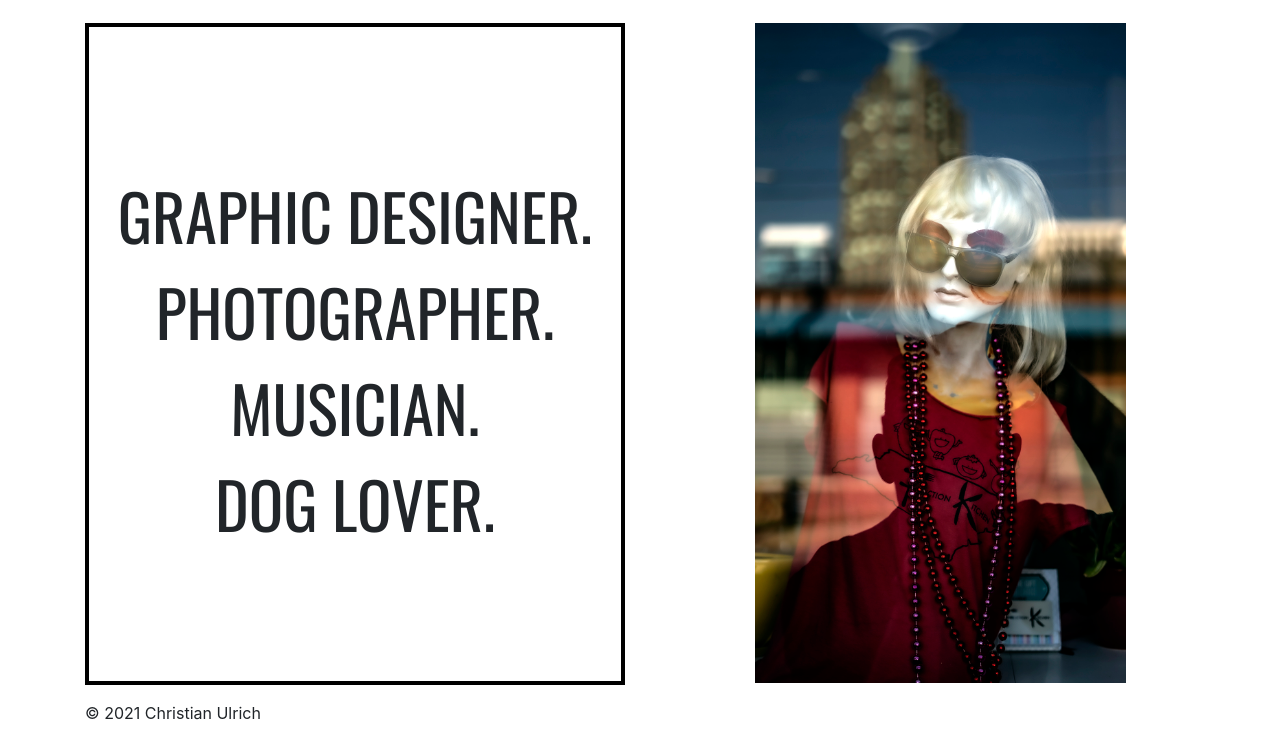
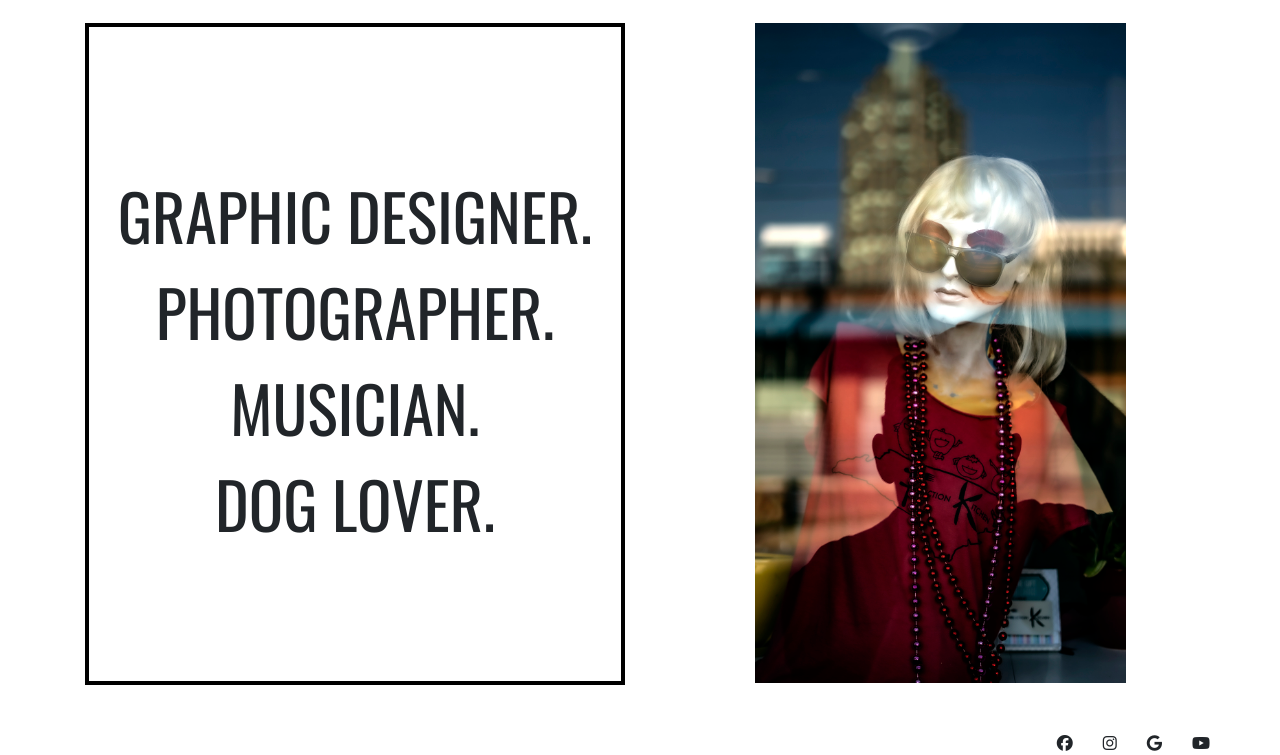
Before and after one commit to ZachDevNC/ChistiansPortfolioSite, a website: page index.html in a window 1280 px wide. Shown: the part 121-876 px from the top of the page. Drawn offline with nearby package versions, Linux system fonts and the light colour scheme.

Commit message:
updated footer layout

```diff
--- a/css/styles.css
+++ b/css/styles.css
@@ -153,9 +153,14 @@ p.home {
     margin-top: 20px;
     margin-left: 100px;
     align-items: center;
+
 }
 
 /* about page image */
 #christian {
     margin-top: 30px;
 }
+
+footer {
+    margin-top: 30px;
+}
--- a/index.html
+++ b/index.html
@@ -9,6 +9,7 @@
     <link rel="preconnect" href="https://fonts.googleapis.com">
     <link href="https://fonts.googleapis.com/css2?family=Oswald&display=swap" rel="stylesheet">
     <link rel="stylesheet" href="node_modules/font-awesome/css/font-awesome.min.css" />
+    <link rel="stylesheet" href="https://cdnjs.cloudflare.com/ajax/libs/font-awesome/4.7.0/css/font-awesome.min.css">
     <link rel="stylesheet" href="node_modules/bootstrap-social/bootstrap-social.css" />
     <link rel="stylesheet" href="css/styles.css" />
 
@@ -42,7 +43,7 @@
 
     <div class="container">
         <div class="row">
-            <div class="col">
+            <div class="col-md-6">
                 <p class="home">
                     Graphic Designer.<br>
                     Photographer.<br>
@@ -50,7 +51,7 @@
                     Dog Lover.
                 </p>
             </div>
-            <div class="col">
+            <div class="col-md-6">
                 <img src="images/homepage.jpg" id="homeImage" alt="storefront picture" height="660px" >
             </div>
         </div>
@@ -61,14 +62,20 @@
 
     <footer class="site-footer">
         <div class="container">
-            <div class="row">
-                <div class="col-4">
-                    <p>
-                        &copy; 2021 Christian Ulrich
-                    </p>
-                </div>
-                <div>
-
+            <div class="row flex-row-reverse">
+                <div class="row" >
+                    <div class="col">
+                        <a href="#" class="fa fa-facebook"></a>
+                    </div>
+                    <div class="col">
+                        <a href="#" class="fa fa-instagram"></a>
+                    </div>
+                    <div class="col">
+                        <a href="#" class="fa fa-google"></a>
+                    </div>
+                    <div class="col">
+                        <a href="#" class="fa fa-youtube"></a>
+                    </div>
                 </div>
             </div>
         </div>
```
Also changed, not shown: about.html (+2 -9 lines), contact.html (+17 -1 lines), work.html (+17 -1 lines).
